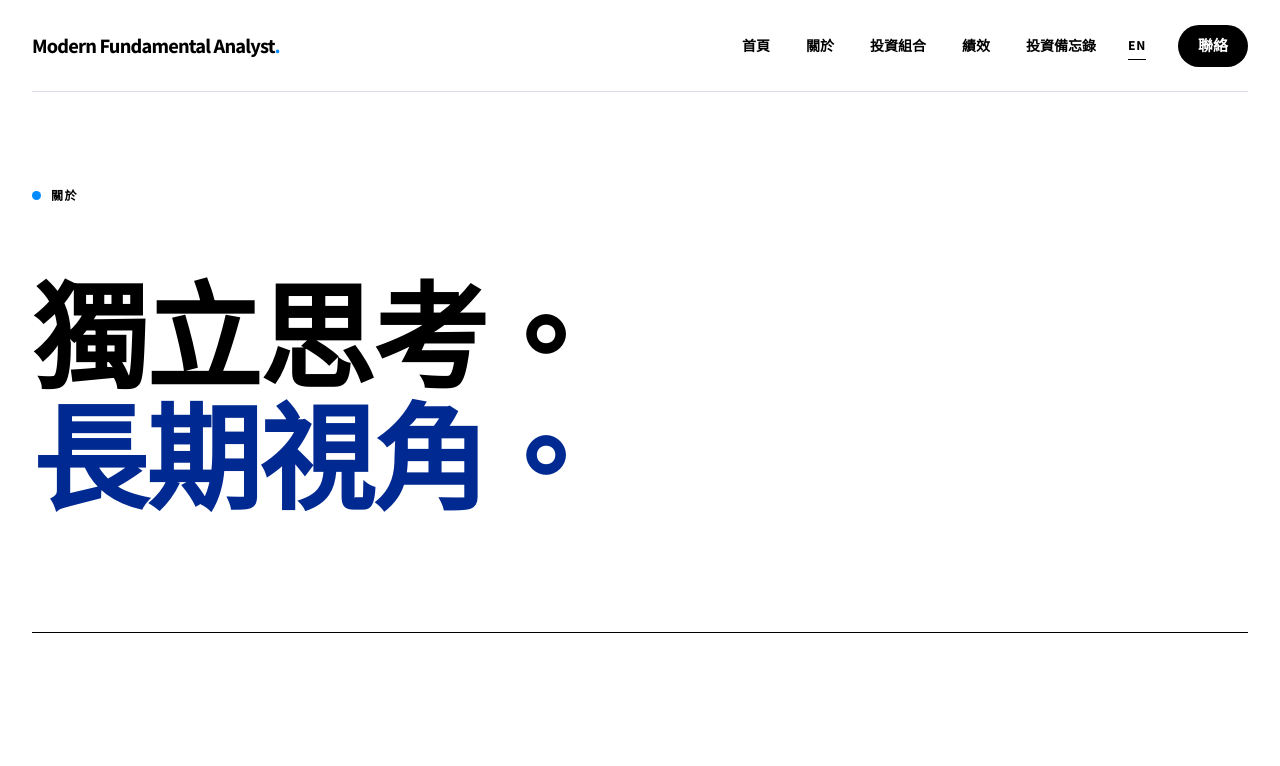
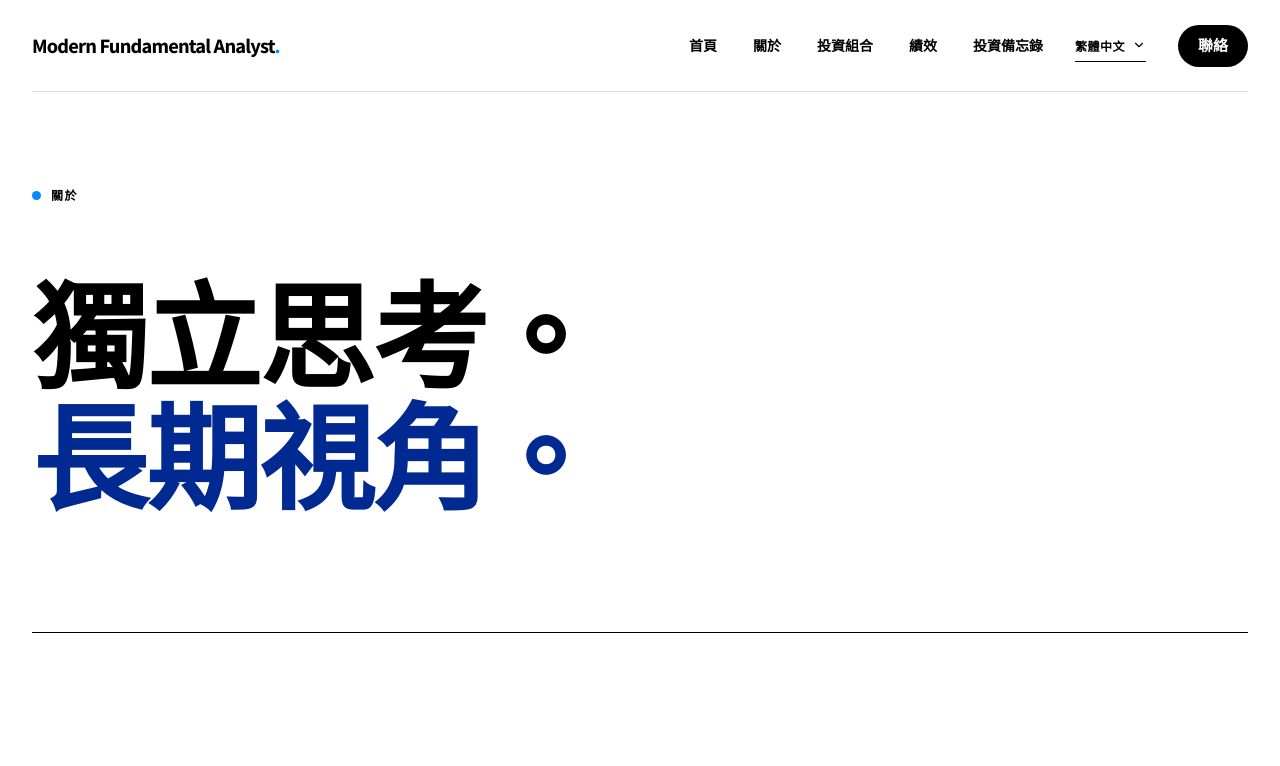
Before and after one commit to Tianyi0510/modern-fundamental-analyst, a Next.js app: page /zh-tw/about in a window 1280 px wide. Shown: the top 766 px of the page. Built offline with nearby package versions, Linux system fonts and the light colour scheme.

Commit message:
Add desktop language dropdown

```diff
--- a/app/globals.css
+++ b/app/globals.css
@@ -50,8 +50,18 @@ a { color: inherit; text-decoration: none; }
 .site-header nav { display: flex; gap: 36px; font-size: 14px; font-weight: 600; }
 .site-header nav a { white-space: nowrap; transition: color .2s ease; }
 .site-header nav a:hover { color: var(--bright-blue); }
-.language-link { padding: 5px 0; border-bottom: 1px solid currentColor; font-size: 12px; font-weight: 750; letter-spacing: .06em; white-space: nowrap; }
-.language-link:hover { color: var(--bright-blue); }
+.language-menu { position: relative; }
+.language-trigger { padding: 7px 0; border: 0; border-bottom: 1px solid currentColor; background: transparent; color: inherit; display: inline-flex; align-items: center; gap: 7px; font: 750 12px var(--font-ui); letter-spacing: .04em; white-space: nowrap; cursor: pointer; transition: color .2s ease; }
+.language-trigger:hover, .language-trigger[aria-expanded="true"] { color: var(--bright-blue); }
+.language-trigger svg { width: 14px; height: 14px; transition: transform .2s ease; }
+.language-trigger[aria-expanded="true"] svg { transform: rotate(180deg); }
+.language-dropdown { position: absolute; z-index: 20; top: calc(100% + 12px); right: 0; width: 190px; border: 1px solid var(--line); border-radius: 4px; background: var(--white); color: var(--black); box-shadow: 0 10px 28px rgba(0,0,0,.09); opacity: 0; visibility: hidden; transform: translateY(-6px); transition: opacity .18s ease, transform .18s ease, visibility 0s linear .18s; }
+.language-dropdown.is-open { opacity: 1; visibility: visible; transform: translateY(0); transition-delay: 0s; }
+.language-dropdown a { min-height: 54px; padding: 0 16px; display: flex; align-items: center; justify-content: space-between; gap: 16px; font-size: 14px; font-weight: 600; }
+.language-dropdown a + a { border-top: 1px solid var(--line); }
+.language-dropdown a:hover { background: var(--surface); color: var(--deep-blue); }
+.language-dropdown a[aria-current="page"] { background: #edf2ff; color: var(--deep-blue); }
+.language-dropdown svg { width: 18px; height: 18px; color: var(--bright-blue); }
 .arrow-icon { display: inline-block; font-family: var(--font-inter), Arial, sans-serif; font-style: normal; font-variant-emoji: text; line-height: 1; }
 .button { min-height: 52px; padding: 0 24px; border-radius: 999px; display: inline-flex; align-items: center; justify-content: center; gap: 20px; font-size: 15px; font-weight: 700; transition: transform .2s ease, background .2s ease; }
 .button:hover { transform: translateY(-2px); }
@@ -242,6 +252,7 @@ a { color: inherit; text-decoration: none; }
   .site-header { height: 78px; min-height: 78px; grid-template-columns: 1fr auto; padding: 0; }
   .site-header .wordmark { max-width: 190px; font-size: 16px; }
   .header-actions { display: none; }
+  .language-menu { display: none; }
   .mobile-menu-button, .mobile-menu-close {
     width: 46px;
     height: 46px;
--- a/components/site-header.tsx
+++ b/components/site-header.tsx
@@ -1,8 +1,9 @@
 "use client";
 
 import Link from "next/link";
-import { Menu, X } from "lucide-react";
-import { useEffect, useState } from "react";
+import { Check, ChevronDown, Menu, X } from "lucide-react";
+import { usePathname } from "next/navigation";
+import { useEffect, useRef, useState } from "react";
 
 type SiteHeaderProps = {
   locale?: "en" | "zh-tw";
@@ -12,9 +13,13 @@ type SiteHeaderProps = {
 export function SiteHeader({ locale = "en", counterpartPath }: SiteHeaderProps = {}) {
   const isChinese = locale === "zh-tw";
   const prefix = isChinese ? "/zh-tw" : "";
+  const pathname = usePathname();
   const [isMenuOpen, setIsMenuOpen] = useState(false);
+  const [isLanguageOpen, setIsLanguageOpen] = useState(false);
+  const languageMenuRef = useRef<HTMLDivElement>(null);
   const menuLabel = isChinese ? "開啟目錄" : "Open menu";
   const closeLabel = isChinese ? "關閉目錄" : "Close menu";
+  const alternatePath = counterpartPath ?? (isChinese ? "/" : "/zh-tw");
 
   useEffect(() => {
     if (!isMenuOpen) return;
@@ -32,6 +37,25 @@ export function SiteHeader({ locale = "en", counterpartPath }: SiteHeaderProps =
       window.removeEventListener("keydown", closeOnEscape);
     };
   }, [isMenuOpen]);
+
+  useEffect(() => {
+    if (!isLanguageOpen) return;
+
+    const closeLanguageMenu = (event: MouseEvent) => {
+      if (!languageMenuRef.current?.contains(event.target as Node)) setIsLanguageOpen(false);
+    };
+    const closeOnEscape = (event: KeyboardEvent) => {
+      if (event.key === "Escape") setIsLanguageOpen(false);
+    };
+
+    document.addEventListener("pointerdown", closeLanguageMenu);
+    window.addEventListener("keydown", closeOnEscape);
+
+    return () => {
+      document.removeEventListener("pointerdown", closeLanguageMenu);
+      window.removeEventListener("keydown", closeOnEscape);
+    };
+  }, [isLanguageOpen]);
 
   const closeMenu = () => setIsMenuOpen(false);
 
@@ -58,9 +82,30 @@ export function SiteHeader({ locale = "en", counterpartPath }: SiteHeaderProps =
           <Link href={`${prefix}/performance`}>{isChinese ? "績效" : "Performance"}</Link>
           <Link href={`${prefix}/memos`}>{isChinese ? "投資備忘錄" : "Investment Memos"}</Link>
         </nav>
-        <Link className="language-link" href={counterpartPath ?? (isChinese ? "/" : "/zh-tw")} hrefLang={isChinese ? "en" : "zh-Hant-TW"}>
-          {isChinese ? "EN" : "繁體中文"}
-        </Link>
+        <div className="language-menu" ref={languageMenuRef}>
+          <button
+            className="language-trigger"
+            type="button"
+            aria-label={isChinese ? "切換語言" : "Change language"}
+            aria-haspopup="menu"
+            aria-expanded={isLanguageOpen}
+            aria-controls="desktop-language-menu"
+            onClick={() => setIsLanguageOpen(!isLanguageOpen)}
+          >
+            {isChinese ? "繁體中文" : "English"}
+            <ChevronDown aria-hidden="true" strokeWidth={2} />
+          </button>
+          <div className={`language-dropdown${isLanguageOpen ? " is-open" : ""}`} id="desktop-language-menu" role="menu" aria-hidden={!isLanguageOpen}>
+            <Link href={isChinese ? alternatePath : pathname} hrefLang="en" role="menuitem" aria-current={!isChinese ? "page" : undefined} tabIndex={isLanguageOpen ? 0 : -1} onClick={() => setIsLanguageOpen(false)}>
+              <span>English</span>
+              {!isChinese && <Check aria-hidden="true" strokeWidth={2.25} />}
+            </Link>
+            <Link href={isChinese ? pathname : alternatePath} hrefLang="zh-Hant-TW" role="menuitem" aria-current={isChinese ? "page" : undefined} tabIndex={isLanguageOpen ? 0 : -1} onClick={() => setIsLanguageOpen(false)}>
+              <span>繁體中文</span>
+              {isChinese && <Check aria-hidden="true" strokeWidth={2.25} />}
+            </Link>
+          </div>
+        </div>
         <Link className="button button-dark button-small" href={`${prefix}/contact`}>
           {isChinese ? "聯絡" : "Contact"}
         </Link>
@@ -83,7 +128,7 @@ export function SiteHeader({ locale = "en", counterpartPath }: SiteHeaderProps =
             <Link href={`${prefix}/memos`} onClick={closeMenu} tabIndex={isMenuOpen ? 0 : -1}>{isChinese ? "投資備忘錄" : "Investment Memos"}</Link>
             <Link href={`${prefix}/contact`} onClick={closeMenu} tabIndex={isMenuOpen ? 0 : -1}>{isChinese ? "聯絡" : "Contact"}</Link>
           </nav>
-          <Link className="mobile-menu-language" href={counterpartPath ?? (isChinese ? "/" : "/zh-tw")} hrefLang={isChinese ? "en" : "zh-Hant-TW"} onClick={closeMenu} tabIndex={isMenuOpen ? 0 : -1}>
+          <Link className="mobile-menu-language" href={alternatePath} hrefLang={isChinese ? "en" : "zh-Hant-TW"} onClick={closeMenu} tabIndex={isMenuOpen ? 0 : -1}>
             {isChinese ? "English" : "繁體中文"}
           </Link>
         </aside>
```
